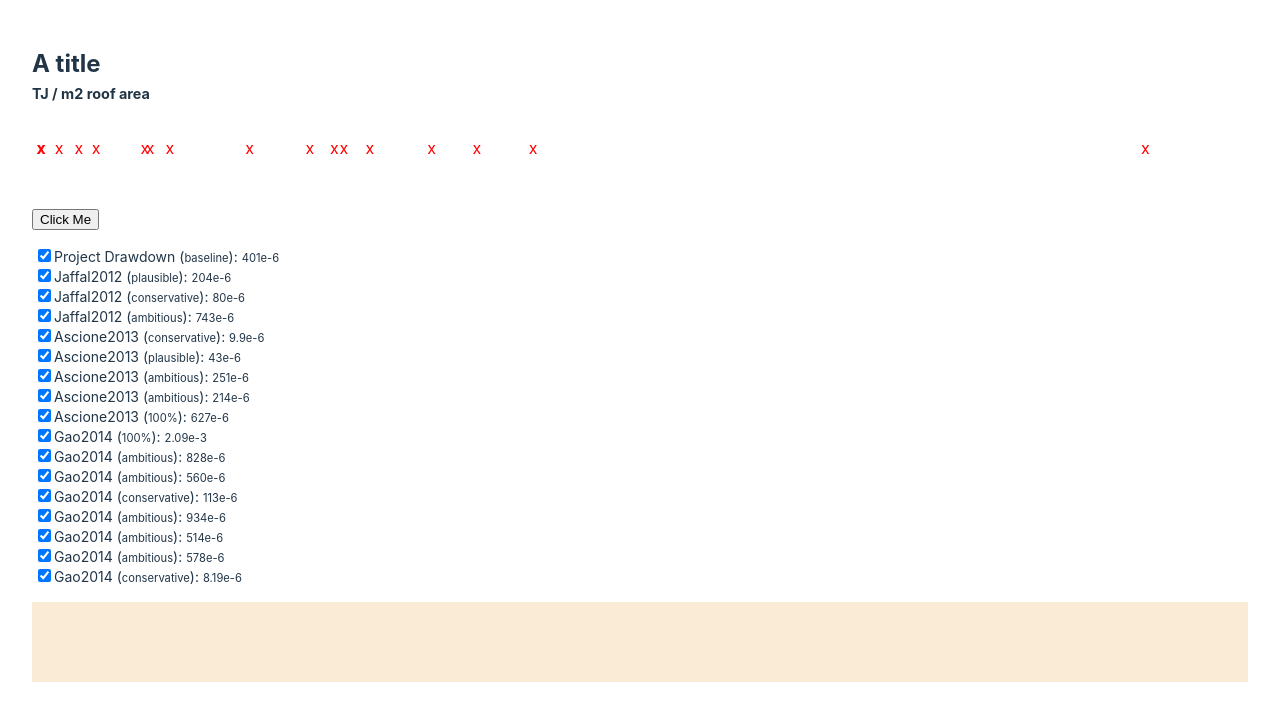
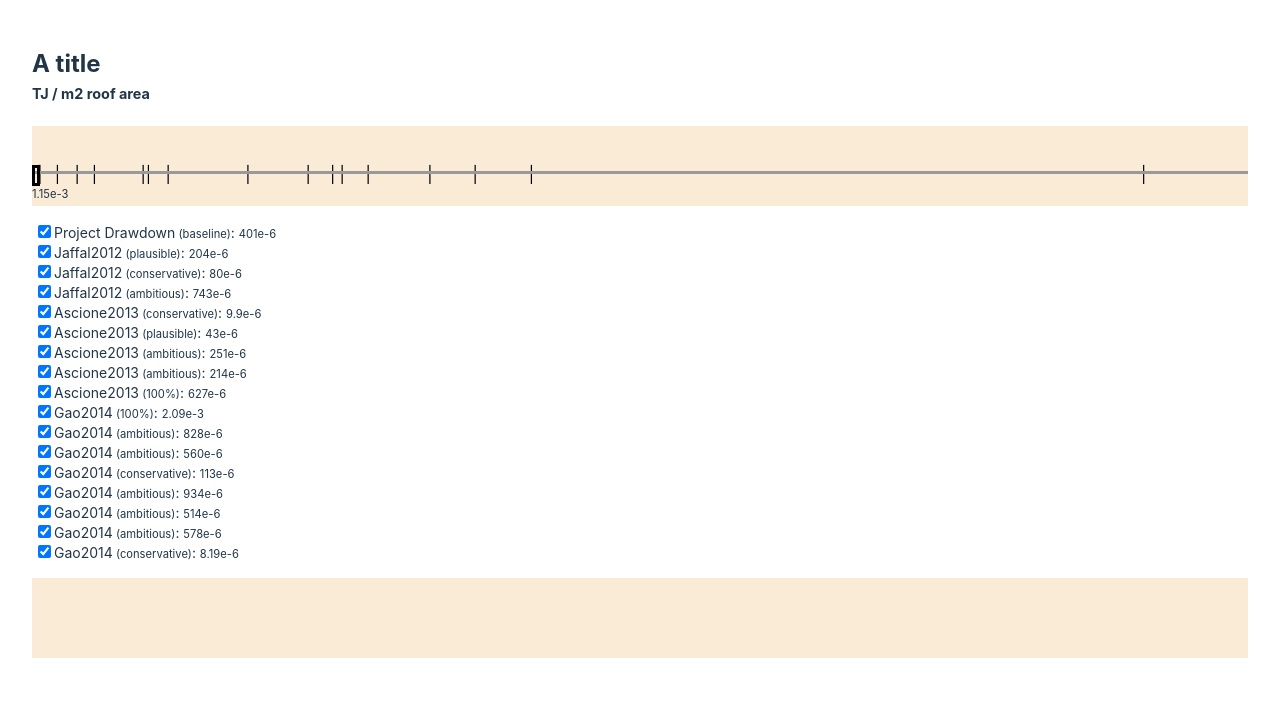
Before and after one commit to denised/mockup, a Vue app: page / in a window 1280 px wide. Shown: the top 720 px of the page. Built offline with nearby package versions, Linux system fonts and the light colour scheme.

Commit message:
points working; first attempt at thumb

```diff
--- a/src/components/VarViewer.vue
+++ b/src/components/VarViewer.vue
@@ -2,7 +2,7 @@
 import { prettyprint } from '../utility.js';
 
 export default {
-  props: ['datapoints', 'title', 'slidermin', 'slidermax'],
+  props: ['datapoints', 'title', 'slidermin', 'slidermax', 'sliderval'],
 
   data() {
     return {
@@ -10,6 +10,7 @@
       minval: 0,
       maxval: 1,
       range: 1,
+      value: 1,
     };
   },
 
@@ -20,9 +21,6 @@
 
   computed: {},
   methods: {
-    tester() {
-      this.realdp[5].highlight = !this.realdp[5].highlight;
-    },
     prettyprint,
     set_positions() {
       this.minval = this.slidermin
@@ -36,6 +34,9 @@
         this.realdp[i].xpos =
           ((100 * this.realdp[i].value) / this.range).toString() + '%';
       }
+      this.value = this.sliderval
+        ? this.sliderval
+        : this.minval + this.range / 2;
     },
   },
 };
@@ -50,24 +51,33 @@
     <div
       v-for="item of realdp"
       class="point"
-      :class="{ enabled: item.enabled }"
-      :style="{ color: 'red', left: item.xpos }"
+      :class="{ en: item.enabled, hi: item.highlight }"
+      :style="{ left: item.xpos }"
+      @pointerenter="item.highlight = true"
+      @pointerleave="item.highlight = false"
     >
-      x
+      &vert;
     </div>
+    <div class="line"></div>
+    <div class="thumb" :style="{ left: value }"></div>
+    <div class="val">{{ prettyprint(this.value) }}</div>
   </div>
-  <input type="button" value="Click Me" @click="tester" />
   <div id="source-list">
     <ul>
       <li
         v-for="item of realdp"
         @pointerenter="item.highlight = true"
         @pointerleave="item.highlight = false"
+        :class="{ en: item.enabled, hi: item.highlight }"
       >
-        <input type="checkbox" :checked="item.enabled" />
+        <input
+          type="checkbox"
+          :checked="item.enabled"
+          @click="item.enabled = !item.enabled"
+        />
         <span class="source">{{ item.source }}</span>
-        (<span class="category">{{ item.category }}</span
-        >): <span class="value">{{ prettyprint(item.value) }}</span>
+        <span class="category"> ({{ item.category }})</span>:
+        <span class="value">{{ prettyprint(item.value) }}</span>
         <!-- Show more details when highlighted -->
         <Teleport to="#pane">
           <div v-if="item.highlight" class="citation">
@@ -96,7 +106,7 @@
   list-style: none;
   padding: 2px;
 }
-#source-list li:hover {
+#source-list li.hi {
   background-color: antiquewhite;
 }
 .category {
@@ -121,9 +131,37 @@
   width: 100%;
   height: 80px;
   position: relative;
+  background-color: antiquewhite;
 }
 #chart .point {
   position: absolute;
-  top: 10px;
+  bottom: 20px;
+  color: #bbb;
+}
+#chart .point.en {
+  color: black;
+}
+#chart .point.hi {
+  color: blue !important;
+  font-weight: bold;
+}
+#chart .line {
+  position: absolute;
+  width: 100%;
+  height: 0;
+  border-top: inset;
+  bottom: 32px;
+}
+#chart .thumb {
+  position: absolute;
+  width: 2px;
+  height: 15px;
+  bottom: 20px;
+  border: solid black;
+}
+#chart .val {
+  position: absolute;
+  bottom: 0;
+  font-size: 70%;
 }
 </style>
```
